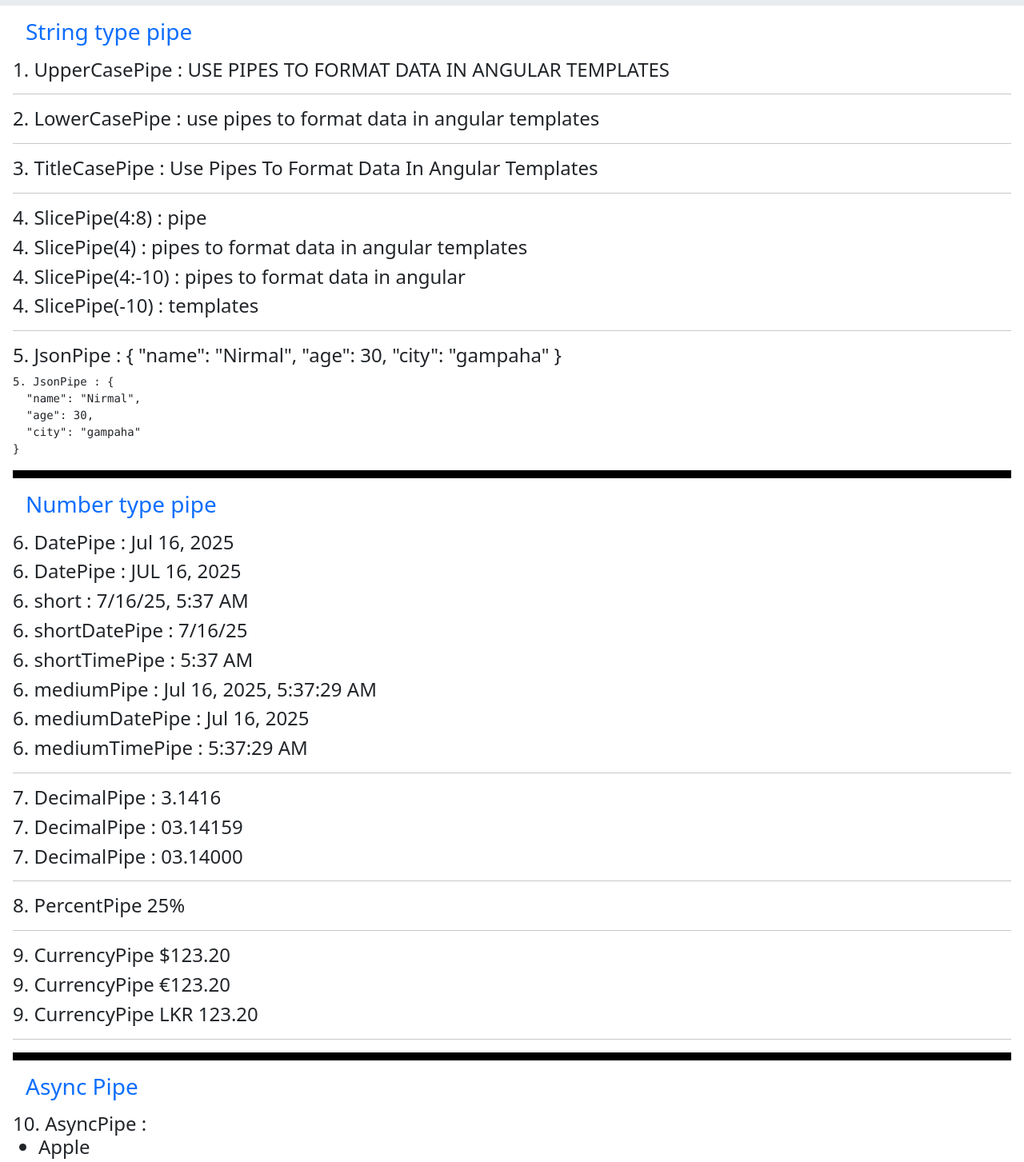
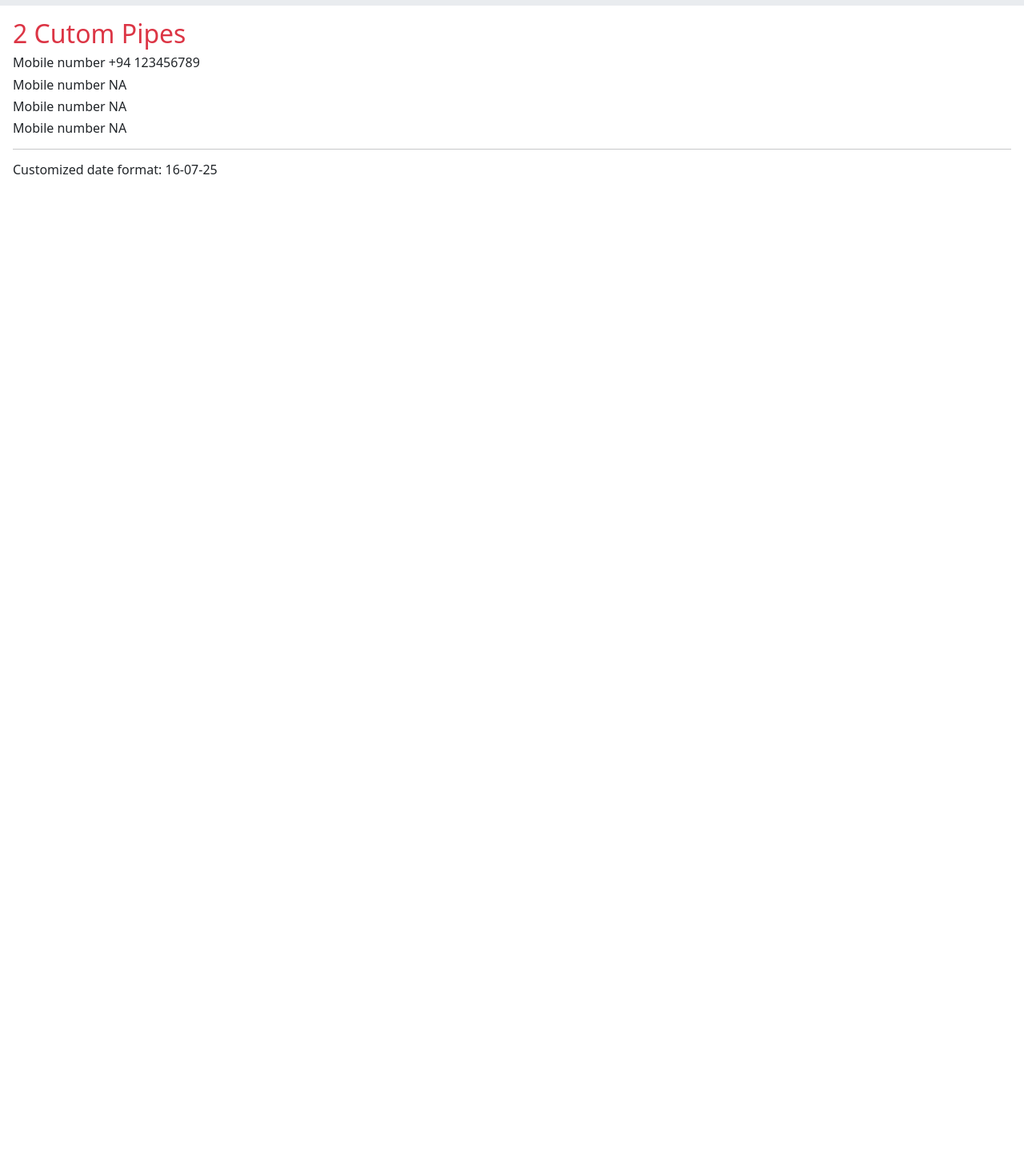
Before and after one commit to nirmal-404/Angular, an Angular app in the folder Angular/: page /built-in-pipe in a window 1280 px wide. Shown: the part 49-1502 px from the top of the page at 80% size. After the commit the page ends 800 px from the top, so only its background shows below. Built offline with nearby package versions, Linux system fonts and the light colour scheme.

Commit message:
custom pipes - (pure)

```diff
--- a/Angular/src/app/built-in-pipes/built-in-pipes.html
+++ b/Angular/src/app/built-in-pipes/built-in-pipes.html
@@ -1,7 +1,9 @@
 <div class="m-3">
 
-    <div style="border-bottom: 10px solid black;">
-        <h3 class="text-primary m-3">String type pipe</h3>
+    <!-- <div style="border-bottom: 10px solid blue;">
+        <h2 class="text-danger">1 Built-In Pipes</h2>
+        <div style="border-bottom: 5px solid black;">
+        <h3 class="text-primary m-3">1.1 String type pipe</h3>
         <h4>1. UpperCasePipe : {{ angularPipes | uppercase}}</h4>
         <hr>
         <h4>2. LowerCasePipe : {{ angularPipes | lowercase}}</h4>
@@ -17,8 +19,8 @@
         <pre>5. JsonPipe : {{ personData | json }}</pre>
     </div>
 
-    <div style="border-bottom: 10px solid black;">
-        <h3 class="text-primary m-3">Number type pipe</h3>
+    <div style="border-bottom: 5px solid black;">
+        <h3 class="text-primary m-3">1.2 Number type pipe</h3>
         <h4>6. DatePipe : {{currentDate | date}}</h4>
         <h4>6. DatePipe : {{currentDate | date | uppercase}}</h4>
         <h4>6. short : {{currentDate | date:'short'}}</h4>
@@ -40,8 +42,8 @@
         <hr>
     </div>
 
-    <div style="border-bottom: 10px solid black;">
-        <h3 class="text-primary m-3">Async Pipe</h3>
+    <div>
+        <h3 class="text-primary m-3">1.3 Async Pipe</h3>
         <h4>10. AsyncPipe :
             <ul>
                 @for(item of items | async; track item){
@@ -51,4 +53,17 @@
 
         </h4>
     </div>
+    </div> -->
+
+    <div>
+        <h2 class="text-danger">2 Cutom Pipes</h2>
+        <h6> Mobile number {{ mobileNumber | custom }}</h6>
+        <h6> Mobile number {{ null | custom }}</h6>
+        <h6> Mobile number {{ undefined | custom }}</h6>
+        <h6> Mobile number {{ '' | custom }}</h6>
+
+        <hr>
+
+        <h6>Customized date format: {{ currentDate | customDate }}</h6>
+    </div>
 </div>
--- a/Angular/src/app/built-in-pipes/built-in-pipes.ts
+++ b/Angular/src/app/built-in-pipes/built-in-pipes.ts
@@ -1,25 +1,33 @@
-import { CommonModule } from '@angular/common';
-import { Component } from '@angular/core';
-import { of } from 'rxjs';
+import { CommonModule } from '@angular/common'
+import { Component } from '@angular/core'
+import { of } from 'rxjs'
+import { CustomPipe } from '../custom-pipe'
+import { CustomDatePipe } from '../custom-date-pipe'
 
 @Component({
   selector: 'app-built-in-pipes',
   imports: [
-    CommonModule
+    CommonModule,
+    CustomPipe,
+    CustomDatePipe
   ],
   templateUrl: './built-in-pipes.html',
   styleUrl: './built-in-pipes.scss'
 })
 export class BuiltInPipes {
-  angularPipes : string = "use pipes to format data in angular templates";
+  // built in pipes related stuff
+  angularPipes: string = 'use pipes to format data in angular templates'
 
   personData = {
-    name : 'Nirmal',
-    age : 30,
-    city : "gampaha"
+    name: 'Nirmal',
+    age: 30,
+    city: 'gampaha'
   }
 
-  currentDate : Date = new Date();
+  currentDate: Date = new Date()
 
   items = of(['Apple', 'Banana', 'Mango'])
+
+  // custom pippes related  stuff
+  mobileNumber : any = 123456789;
 }
--- /dev/null
+++ b/Angular/src/app/custom-date-pipe.ts
@@ -0,0 +1,14 @@
+import { DatePipe } from '@angular/common';
+import { Pipe, PipeTransform } from '@angular/core';
+
+@Pipe({
+  name: 'customDate'
+})
+export class CustomDatePipe implements PipeTransform {
+
+  private DatePipe = new DatePipe('en-US')
+  transform(value: any, ...args: any[]): any {
+    return this.DatePipe.transform(value, 'dd-MM-yy')
+  }
+
+}
--- /dev/null
+++ b/Angular/src/app/custom-pipe.ts
@@ -0,0 +1,14 @@
+import { Pipe, PipeTransform } from '@angular/core'
+
+@Pipe({
+  name: 'custom'
+})
+export class CustomPipe implements PipeTransform {
+  transform (value: any, ...args: any[]): any {
+    if (value == '' || value == null || value == undefined) {
+      return 'NA'
+    } else {
+      return value ? '+94 ' + value : value
+    }
+  }
+}
```
Also changed, not shown: 2 other files (tests, documents, lock files or other folders).
